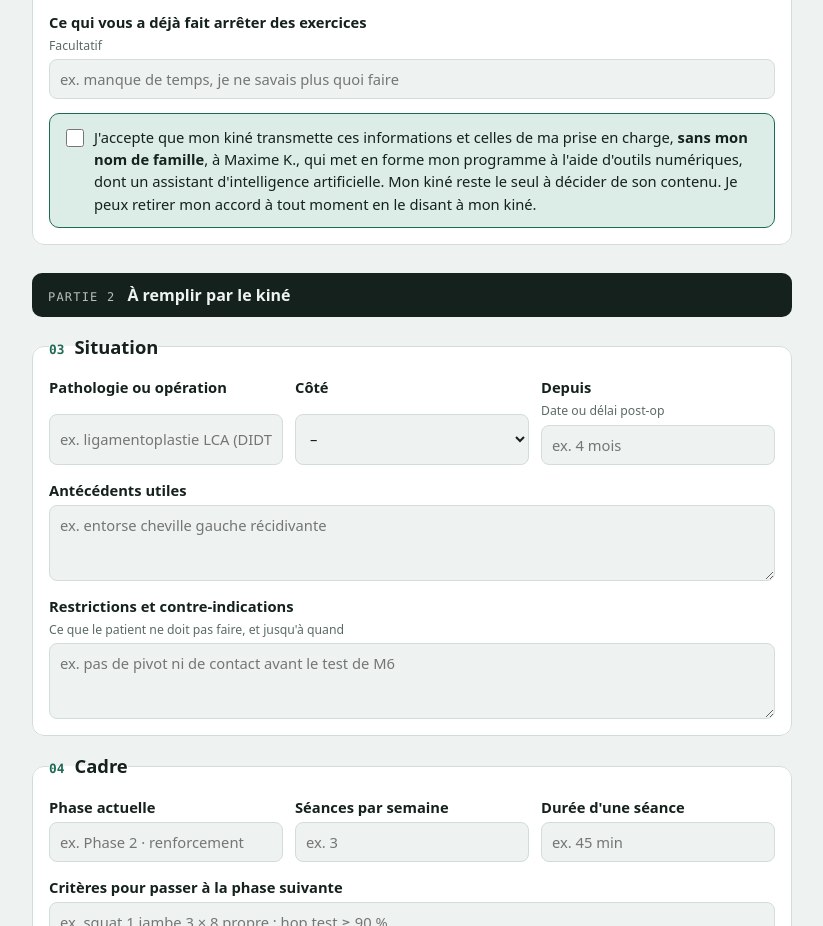
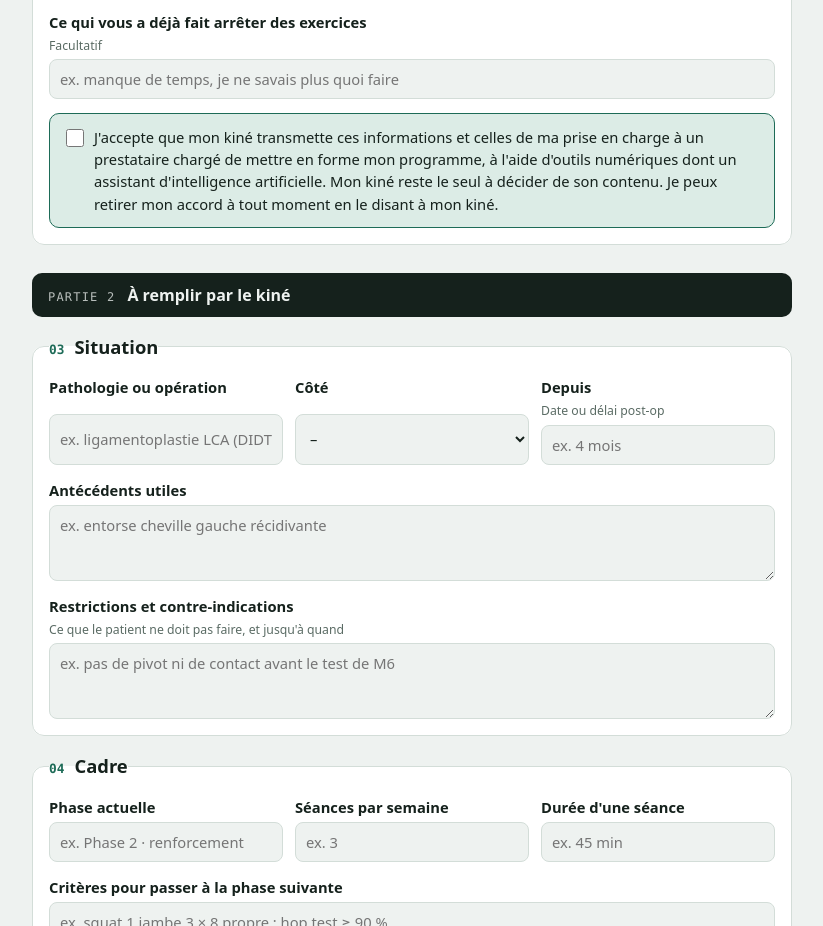
Before and after one commit to retour-terrain/retour-terrain.github.io, a plain HTML site: page index.html in a window 1280 px wide. Shown: the part 993-1919 px from the top of the page, without its empty margins (228-1051 px from the left). Drawn offline with Linux system fonts and the light colour scheme.

Commit message:
Consentement : destinataire désigné comme prestataire de mise en forme
Co-Authored-By: Claude Opus 5.5 <noreply@anthropic.com>

```diff
--- a/index.html
+++ b/index.html
@@ -107,7 +107,7 @@ button:focus-visible{outline:3px solid var(--accent);outline-offset:2px}
   </div>
   <label>Ce que vous aimez ou n'aimez pas faire<input name="gouts" placeholder="ex. j'aime courir, je déteste le gainage"></label>
   <label>Ce qui vous a déjà fait arrêter des exercices<small>Facultatif</small><input name="frein" placeholder="ex. manque de temps, je ne savais plus quoi faire"></label>
-  <label class="consent"><input type="checkbox" id="consent"><span>J'accepte que mon kiné transmette ces informations et celles de ma prise en charge, <b>sans mon nom de famille</b>, à Maxime K., qui met en forme mon programme à l'aide d'outils numériques, dont un assistant d'intelligence artificielle. Mon kiné reste le seul à décider de son contenu. Je peux retirer mon accord à tout moment en le disant à mon kiné.</span></label>
+  <label class="consent"><input type="checkbox" id="consent"><span>J'accepte que mon kiné transmette ces informations et celles de ma prise en charge à un prestataire chargé de mettre en forme mon programme, à l'aide d'outils numériques dont un assistant d'intelligence artificielle. Mon kiné reste le seul à décider de son contenu. Je peux retirer mon accord à tout moment en le disant à mon kiné.</span></label>
 </fieldset>
 
 <div class="part"><span>Partie 2</span><b>À remplir par le kiné</b></div>
```
